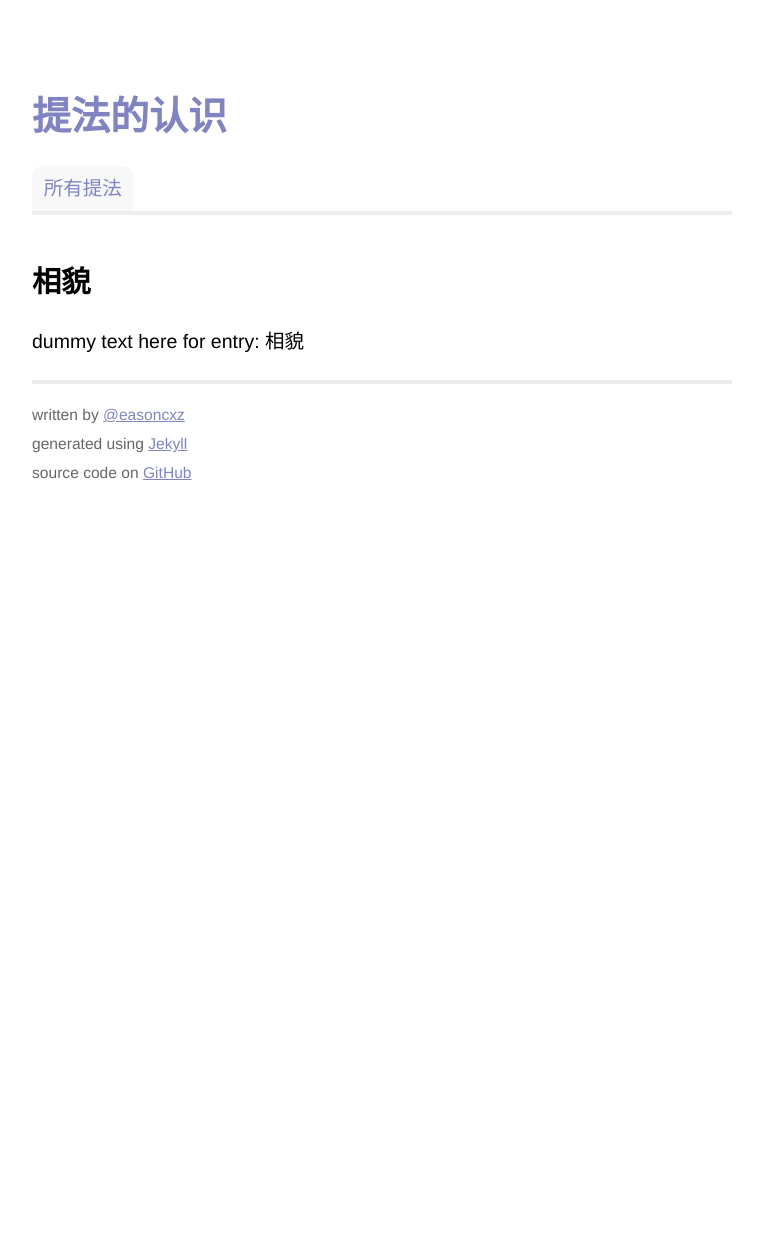
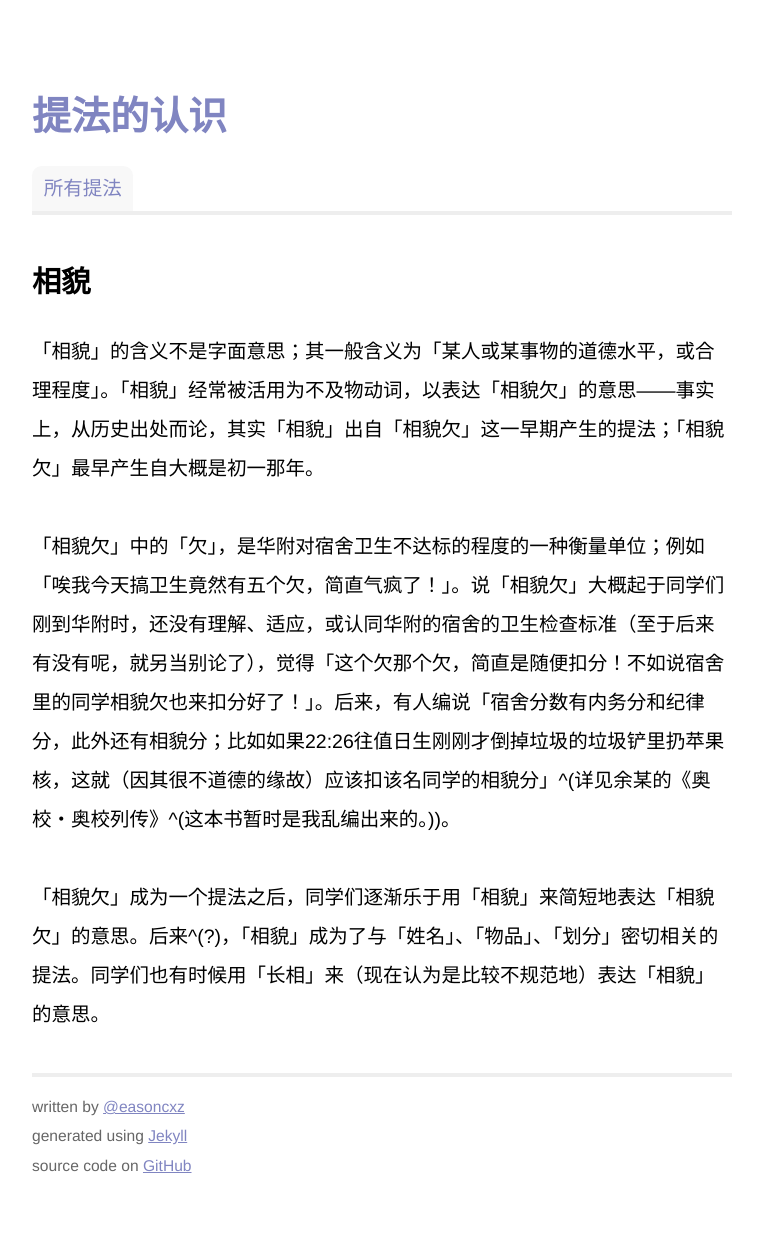
Before and after one commit to easoncxz/tifa, a Jekyll site: the page built from _posts/2014-01-19-相貌.markdown, in a window 1280 px wide. Shown: the whole page, without its empty margins (258-1021 px from the left). Built offline with Jekyll 4.4.1, drawn with Linux system fonts in a browser that asks for light colours; Markdown is read by kramdown in place of the engine named in the settings; before the commit the page ends 920 px from its top, so only the background shows below that.

Commit message:
Created post: 相貌

```diff
--- a/_posts/2014-01-19-相貌.markdown
+++ b/_posts/2014-01-19-相貌.markdown
@@ -2,5 +2,8 @@
 layout: post
 title: 相貌
 ---
+「相貌」的含义不是字面意思；其一般含义为「某人或某事物的道德水平，或合理程度」。「相貌」经常被活用为不及物动词，以表达「相貌欠」的意思——事实上，从历史出处而论，其实「相貌」出自「相貌欠」这一早期产生的提法；「相貌欠」最早产生自大概是初一那年。
 
-dummy text here for entry: 相貌
+「相貌欠」中的「欠」，是华附对宿舍卫生不达标的程度的一种衡量单位；例如「唉我今天搞卫生竟然有五个欠，简直气疯了！」。说「相貌欠」大概起于同学们刚到华附时，还没有理解、适应，或认同华附的宿舍的卫生检查标准（至于后来有没有呢，就另当别论了），觉得「这个欠那个欠，简直是随便扣分！不如说宿舍里的同学相貌欠也来扣分好了！」。后来，有人编说「宿舍分数有内务分和纪律分，此外还有相貌分；比如如果22:26往值日生刚刚才倒掉垃圾的垃圾铲里扔苹果核，这就（因其很不道德的缘故）应该扣该名同学的相貌分」^(详见余某的《奥校・奥校列传》^(这本书暂时是我乱编出来的。))。
+
+「相貌欠」成为一个提法之后，同学们逐渐乐于用「相貌」来简短地表达「相貌欠」的意思。后来^(?)，「相貌」成为了与「姓名」、「物品」、「划分」密切相关的提法。同学们也有时候用「长相」来（现在认为是比较不规范地）表达「相貌」的意思。
--- a/css/main.css
+++ b/css/main.css
@@ -136,6 +136,10 @@ footer ul {
 /*****************************************************************************/
 
 /* standard */
+.post p {
+  margin: 1.5em 0 2em;
+}
+
 .post pre {
   border: 1px solid #ddd;
   background-color: #eef;
```
Also changed, not shown: _posts/2014-01-19-扭动了.markdown (renamed from _drafts/2014-01-19-扭动了.markdown).
